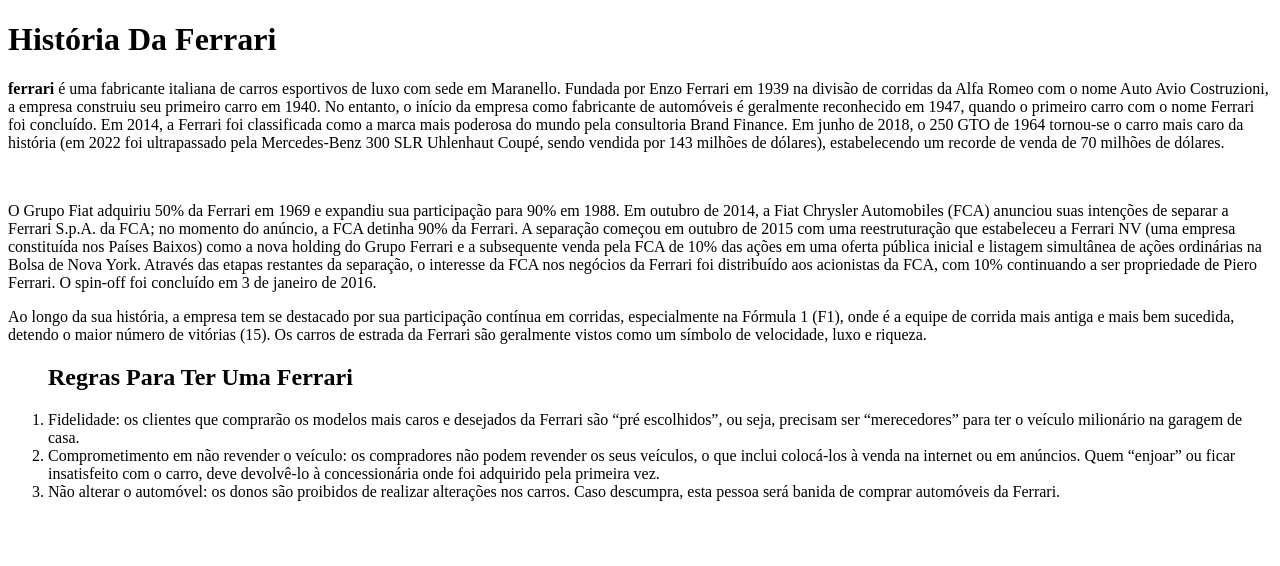
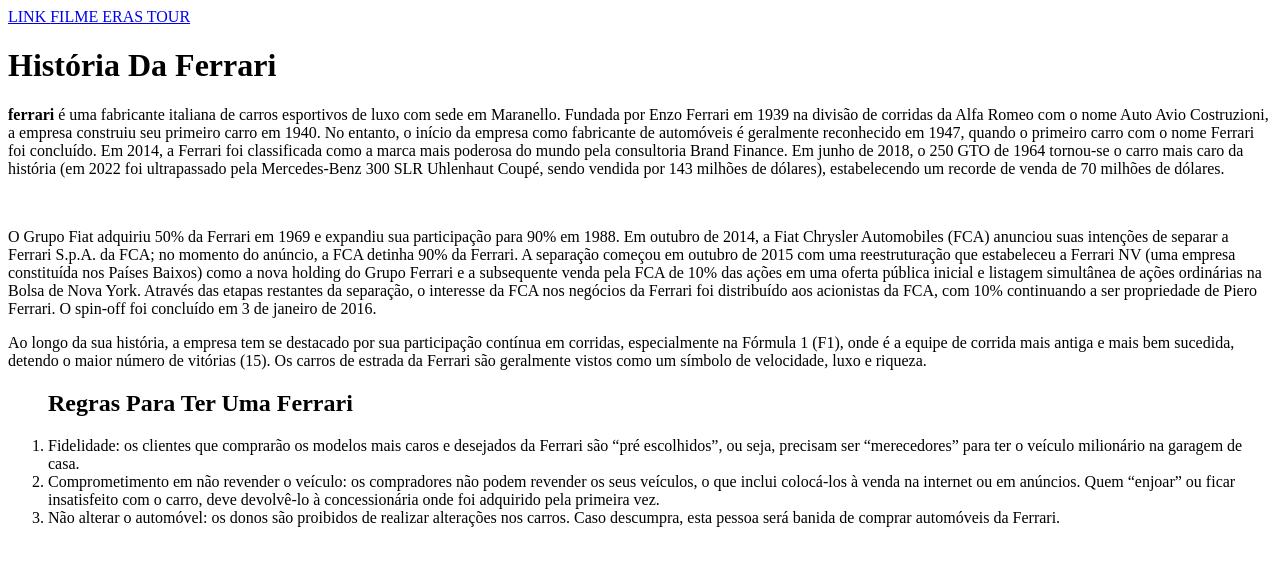
Before and after one commit to gui415/vs.code.guilherme, a plain HTML site: page index.html in a window 1280 px wide. Drawn offline with Linux system fonts and the light colour scheme.

Commit message:
Atualizar o index.html

```diff
--- a/index.html
+++ b/index.html
@@ -5,6 +5,11 @@
     <meta name="viewport" content="width=device-width, initial-scale=1.0">
     <title>Document</title>
 </head>
+<body>
+    <header>
+        <a href="link do que você quiser"> LINK </a>
+        <a href="link filme"> FILME ERAS TOUR </a>
+    </header>
 <h1>História Da Ferrari</h1>
     <imgscr="png-transparent-ferrari-jaguar-cars-logo-decal-ferrari-horse-logo-car.png">
     <p><strong>ferrari</strong> é uma fabricante italiana de carros esportivos de luxo com sede em Maranello. Fundada por Enzo Ferrari em 1939 na divisão de corridas da Alfa Romeo com o nome Auto Avio Costruzioni, a empresa construiu seu primeiro carro em 1940. No entanto, o início da empresa como fabricante de automóveis é geralmente reconhecido em 1947, quando o primeiro carro com o nome Ferrari foi concluído.
```
